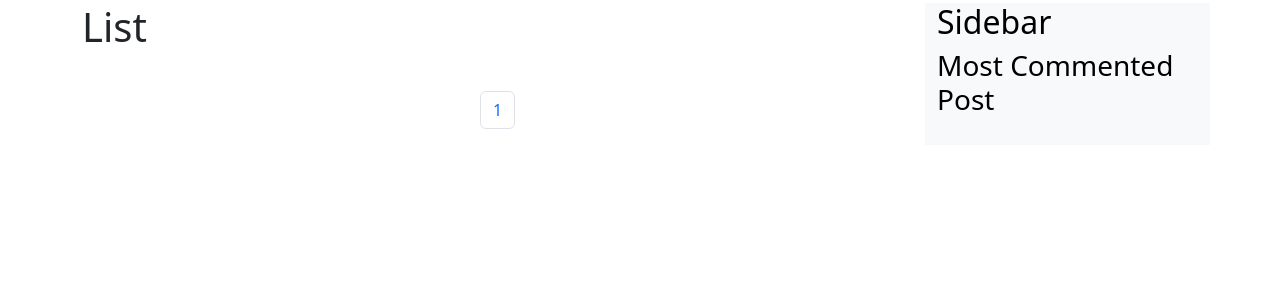
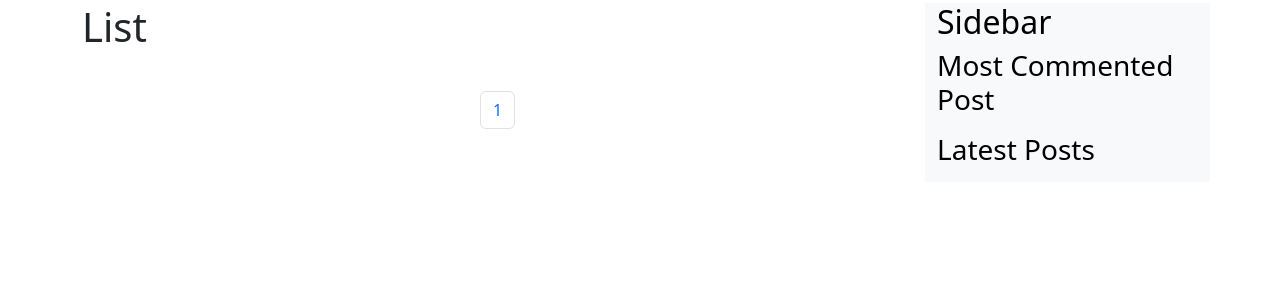
Before and after one commit to 98Taek/catalogProject, a Django app: page /blog/ in a window 1280 px wide. Shown: the part 53-356 px from the top of the page. Run offline with Django 4.2, Linux system fonts and the light colour scheme; data that the repository does not hold is empty.

Commit message:
최신글 목록 출력 inclusion_tag

```diff
--- a/blog/templates/blog/base.html
+++ b/blog/templates/blog/base.html
@@ -35,6 +35,8 @@
                     </li>
                 {% endfor %}
             </ul>
+            <h3>Latest Posts</h3>
+            {% show_latest_posts 3 %}
         </div>
     </div>
 </div>
--- /dev/null
+++ b/blog/templates/blog/post/includes/latest_posts.html
@@ -0,0 +1,7 @@
+<ul>
+    {% for post in latest_posts %}
+        <li>
+            <a href="{{ post.get.absolute.url }}">{{ post.title }}</a>
+        </li>
+    {% endfor %}
+</ul>
--- a/blog/templatetags/blog_tags.py
+++ b/blog/templatetags/blog_tags.py
@@ -10,3 +10,9 @@ register = template.Library()
 def get_most_commented_post(count=5):
     return Post.objects.filter(status=Post.Status.PUBLISHED).annotate(total_comments=Count('comments')).order_by(
         '-total_comments')[:count]
+
+
+@register.inclusion_tag('blog/post/includes/latest_posts.html')
+def show_latest_posts(count=5):
+    latest_posts = Post.objects.filter(status=Post.Status.PUBLISHED).order_by('-publish')[:count]
+    return {'latest_posts': latest_posts}
```
